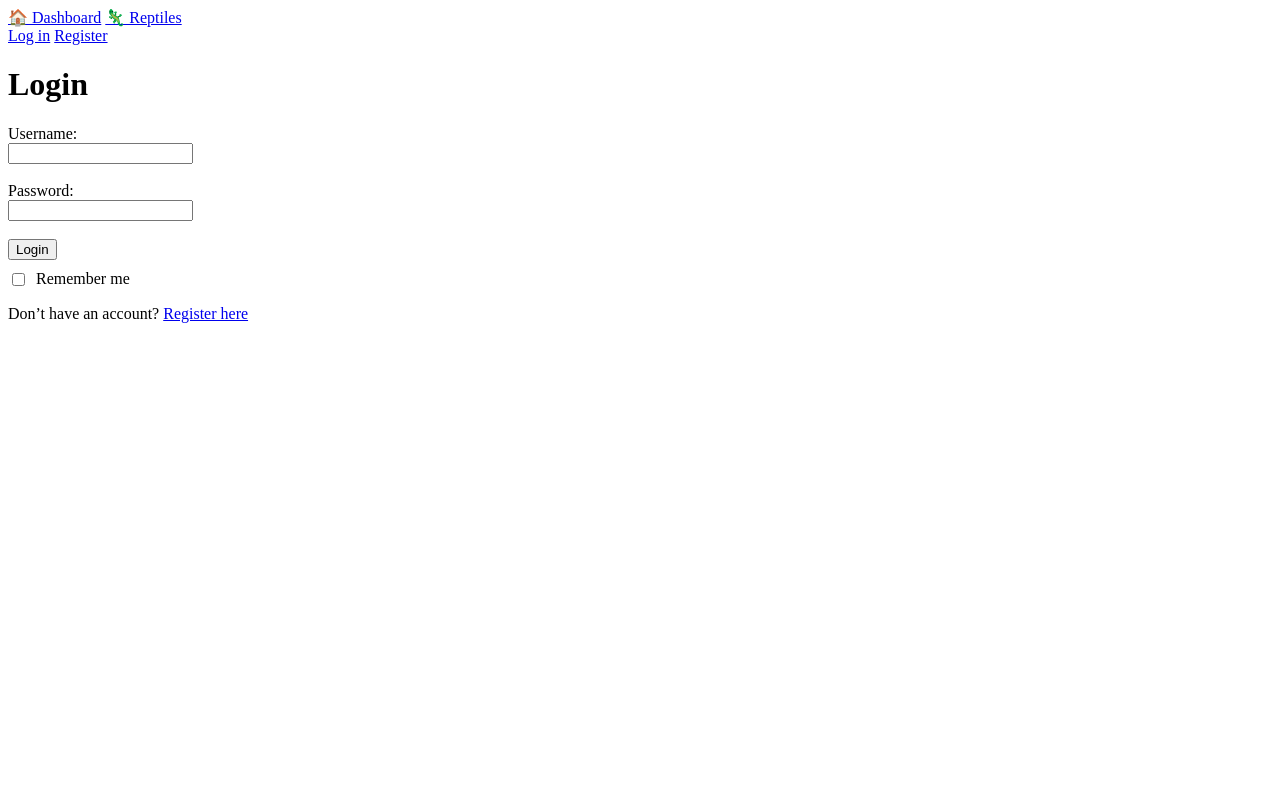
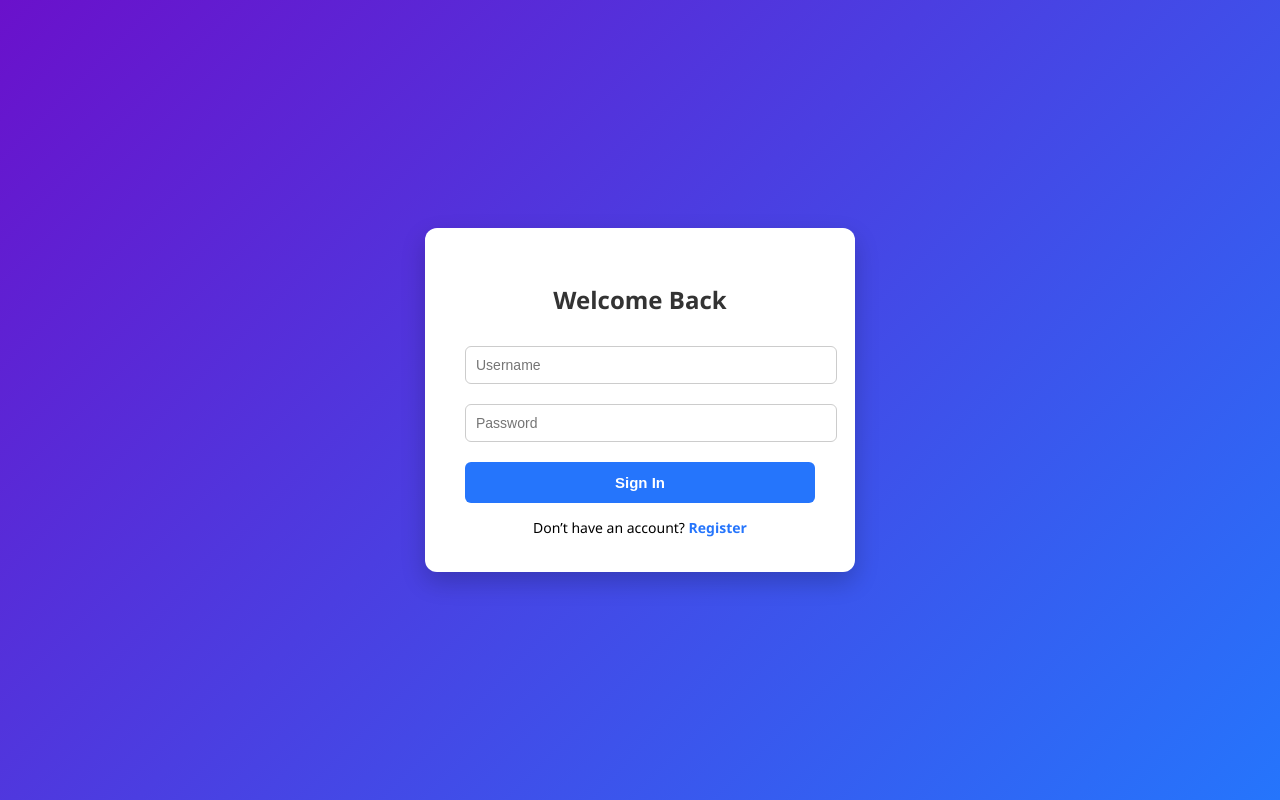
Before and after one commit to krice78/Reptile-Tasks, a Flask app: page /login in a window 1280 px wide. Run offline with Flask 3, Linux system fonts and the light colour scheme.

Commit message:
editting login page

```diff
--- a/templates/login.html
+++ b/templates/login.html
@@ -1,34 +1,91 @@
 <!DOCTYPE html>
-<html>
+<html lang="en">
 <head>
+    <meta charset="UTF-8">
     <title>Login</title>
+    <style>
+        body {
+            margin: 0;
+            height: 100vh;
+            background: linear-gradient(135deg, #6a11cb, #2575fc);
+            font-family: "Segoe UI", Tahoma, sans-serif;
+            display: flex;
+            justify-content: center;
+            align-items: center;
+        }
+
+        .login-card {
+            background: white;
+            padding: 35px 40px;
+            border-radius: 12px;
+            width: 350px;
+            box-shadow: 0 10px 25px rgba(0,0,0,0.2);
+            text-align: center;
+        }
+
+        h2 {
+            margin-bottom: 20px;
+            color: #333;
+        }
+
+        input {
+            width: 100%;
+            padding: 10px;
+            margin: 10px 0;
+            border-radius: 6px;
+            border: 1px solid #ccc;
+            font-size: 14px;
+        }
+
+        button {
+            width: 100%;
+            padding: 12px;
+            background: #2575fc;
+            border: none;
+            border-radius: 6px;
+            color: white;
+            font-size: 15px;
+            font-weight: bold;
+            cursor: pointer;
+            margin-top: 10px;
+        }
+
+        button:hover {
+            background: #1a5fd0;
+        }
+
+        .register-link {
+            margin-top: 15px;
+            font-size: 14px;
+        }
+
+        .register-link a {
+            color: #2575fc;
+            text-decoration: none;
+            font-weight: bold;
+        }
+
+        .register-link a:hover {
+            text-decoration: underline;
+        }
+    </style>
 </head>
 <body>
-    {% include "header.html" %}
-    {% if error %}
-        <div class="error">{{ error }}</div>
-    {% endif %}
 
+<div class="login-card">
+    <h2>Welcome Back</h2>
 
-    <h1>Login</h1>
+    <form method="POST">
+        <input type="text" name="username" placeholder="Username" required>
+        <input type="password" name="password" placeholder="Password" required>
 
-    <form method="post">
-        <label>Username:</label><br>
-        <input type="text" name="username" required><br><br>
-
-        <label>Password:</label><br>
-        <input type="password" name="password" required><br><br>
-
-        <button type="submit">Login</button>
-        <label style="display:flex; gap:8px; align-items:center; margin-top:10px;">
-         <input type="checkbox" name="remember" value="1">
-        Remember me
-        </label>
-
+        <button type="submit">Sign In</button>
     </form>
 
-    <p>Don’t have an account?
-        <a href="{{ url_for('register') }}">Register here</a>
-    </p>
+    <div class="register-link">
+        Don’t have an account? <a href="{{ url_for('register') }}">Register</a>
+    </div>
+</div>
+
 </body>
 </html>
```
